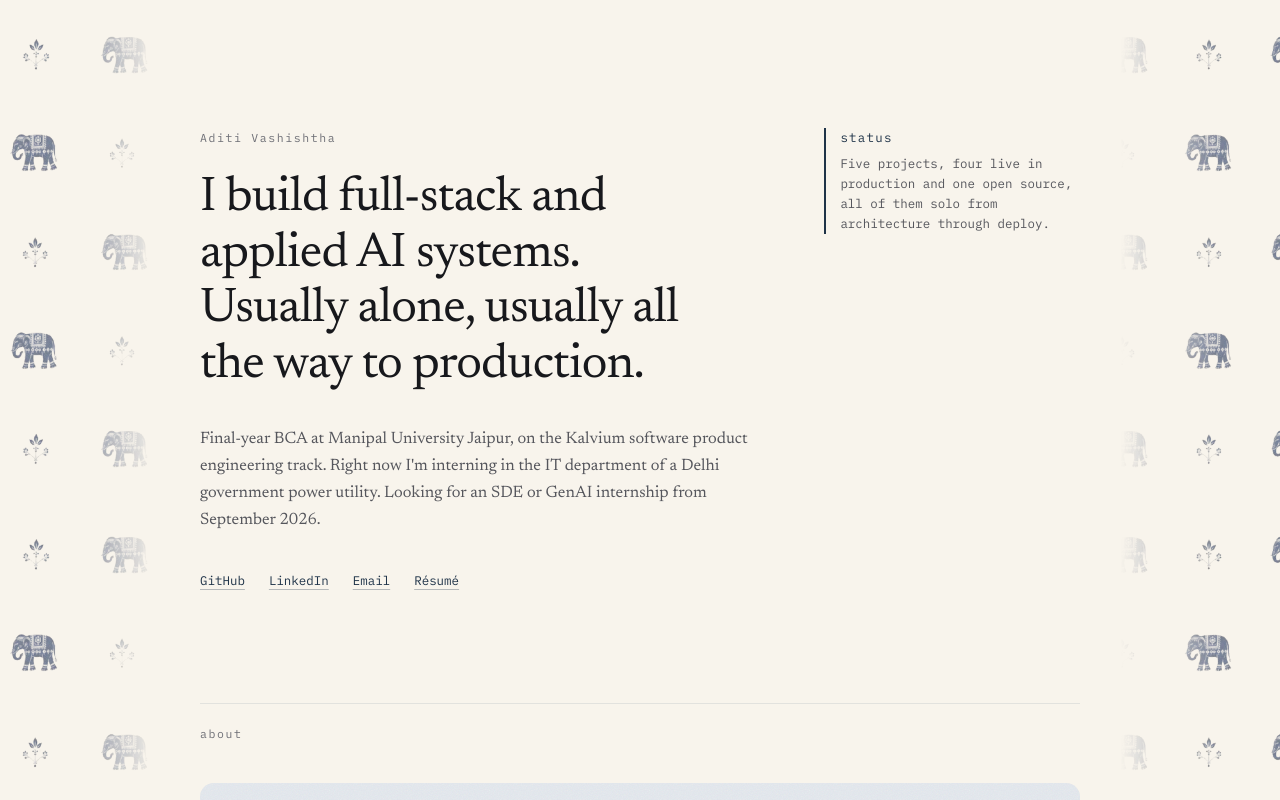
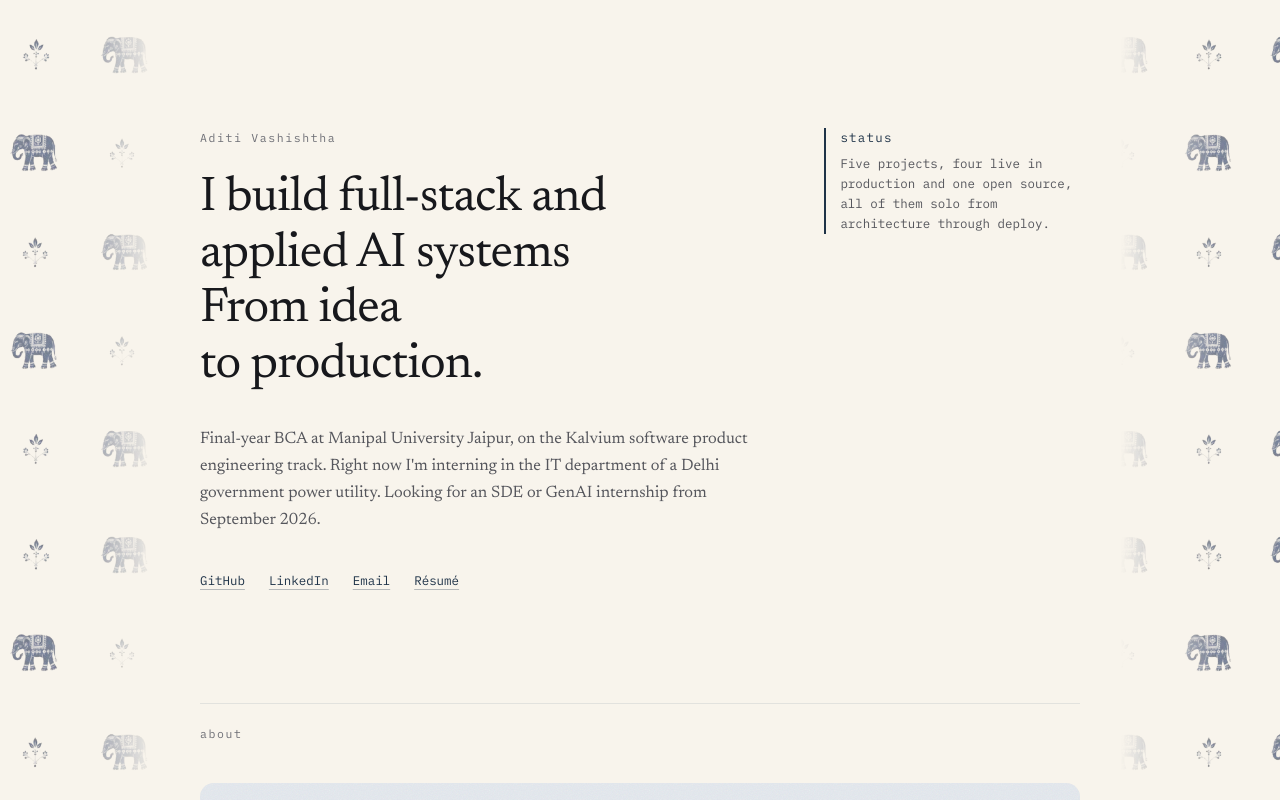
Before and after one commit to AditiV05/aditivashishtha.com, a Next.js app: page / in a window 1280 px wide. Shown: the top 800 px of the page. Built offline with nearby package versions, Linux system fonts and the light colour scheme.

Commit message:
Title changed

```diff
--- a/app/page.tsx
+++ b/app/page.tsx
@@ -29,17 +29,17 @@ export default function Home() {
               </span>
               <span className="block overflow-hidden">
                 <span className="block" data-reveal="line">
-                  applied AI systems.
+                  applied AI systems
                 </span>
               </span>
               <span className="block overflow-hidden">
                 <span className="block" data-reveal="line">
-                  Usually alone, usually all
+                  From idea
                 </span>
               </span>
               <span className="block overflow-hidden">
                 <span className="block" data-reveal="line">
-                  the way to production.
+                  to production.
                 </span>
               </span>
             </p>
```
Also changed, not shown: app/_ (4).jpeg (added).
